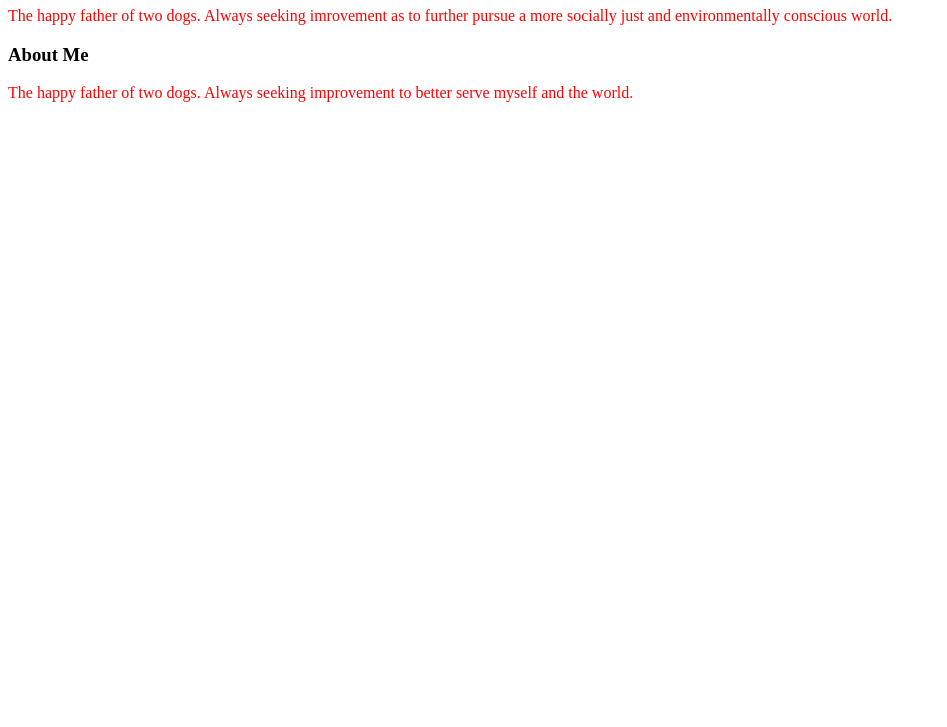
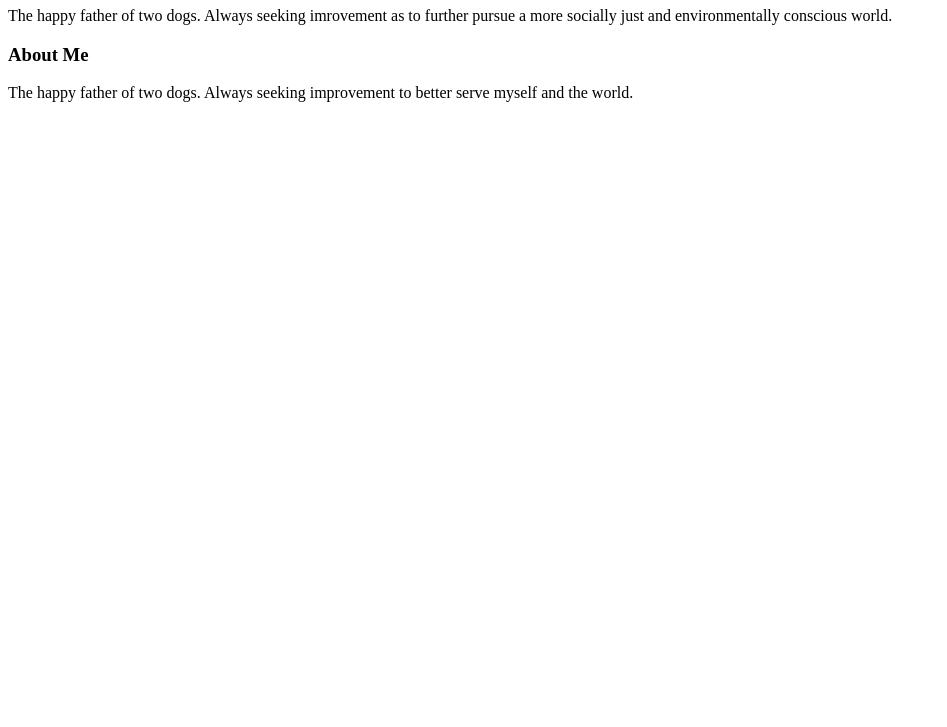
Before and after one commit to ChrisJo93/JohnBearon.github.io, a plain HTML site: page index.html in a window 1280 px wide. Shown: the part 73-800 px from the top of the page, without its empty margins (0-947 px from the left). Drawn offline with Linux system fonts and the light colour scheme.

Commit message:
Update style.css

```diff
--- a/style.css
+++ b/style.css
@@ -1,8 +1,5 @@
-p {
-  color: red;
-}
-
 .resume-about {
   border: 1px solid black
   font-size: 30
+  padding: 30px
 }
```
